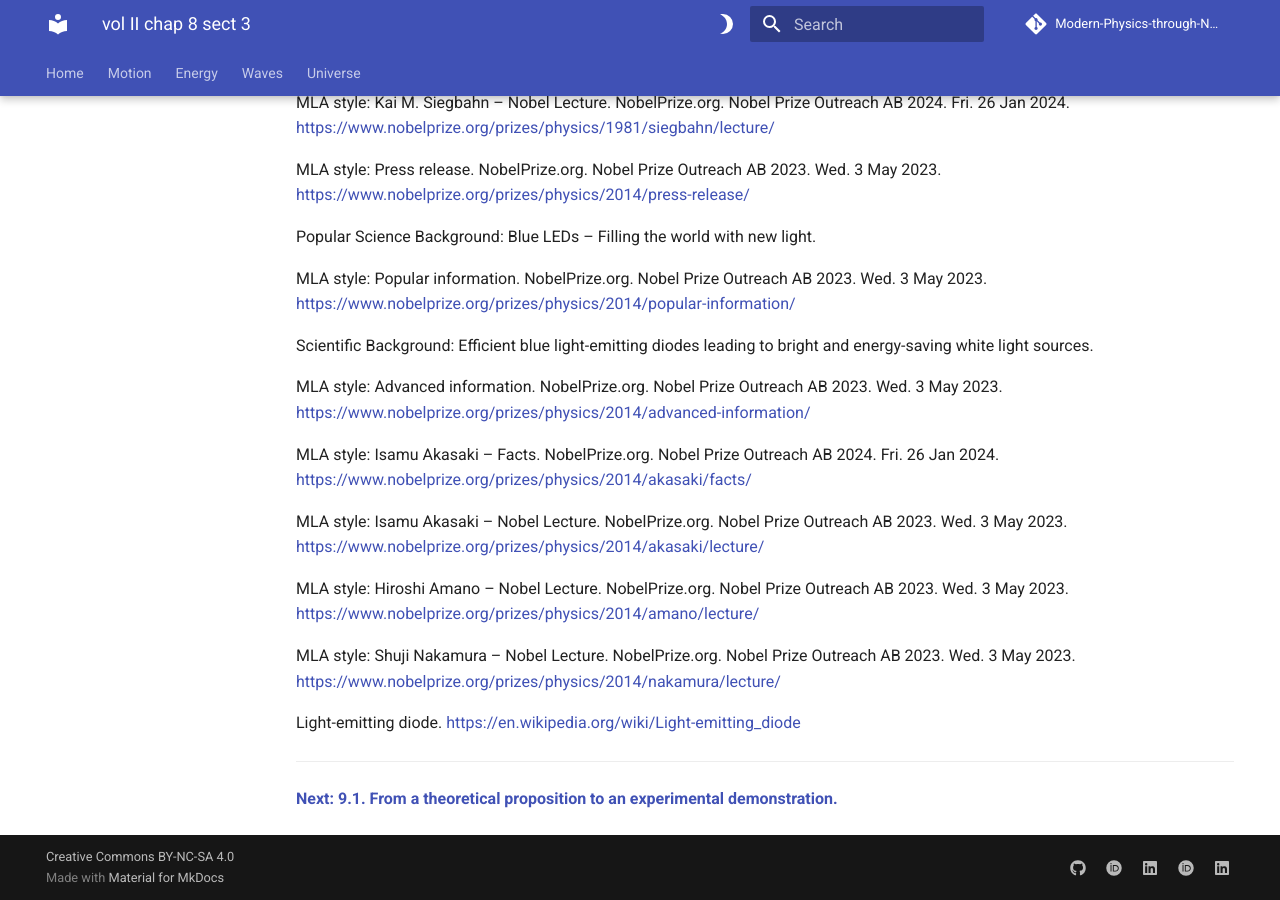
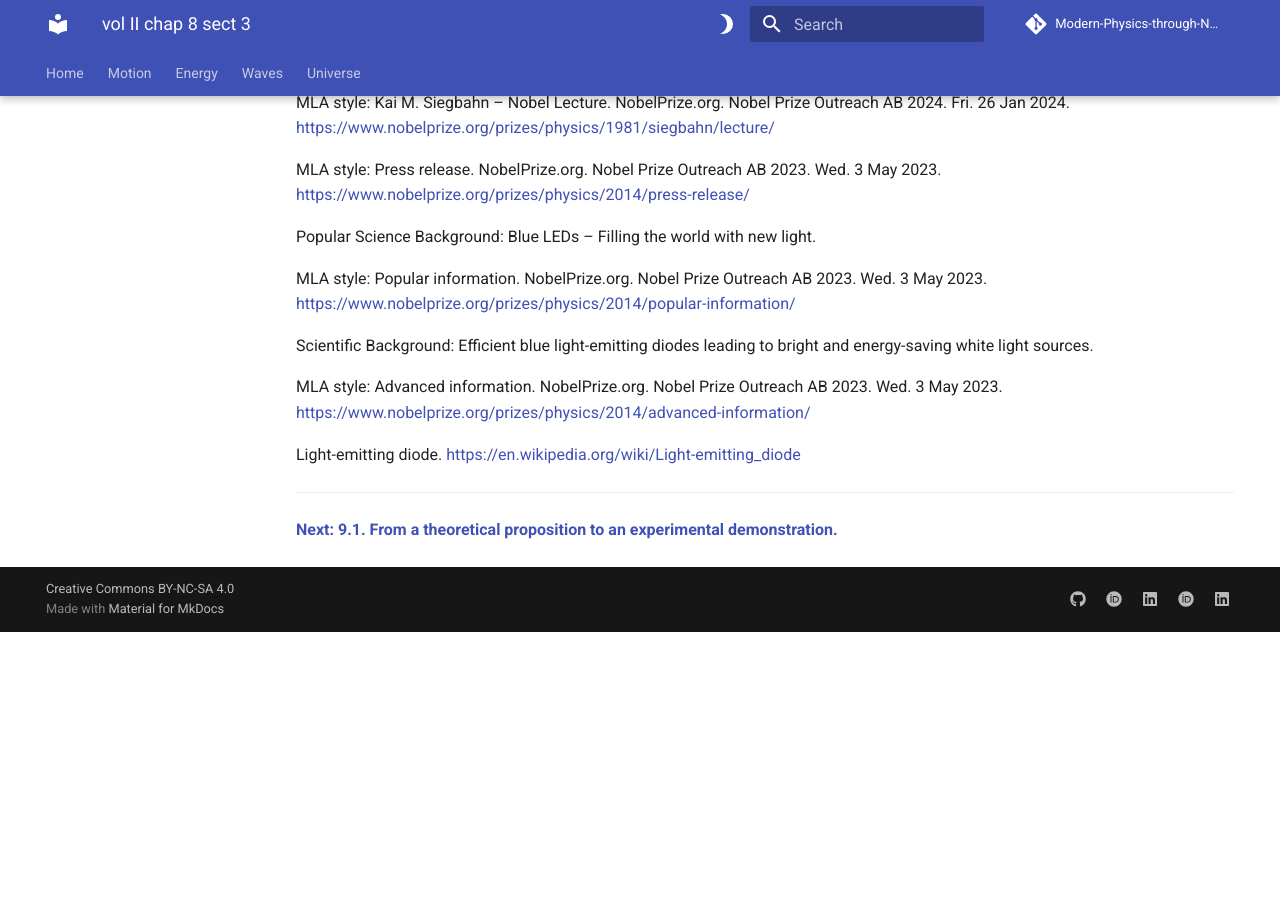
Before and after one commit to modphysnobel/modphysnobel.github.io, an MkDocs documentation site: the page built from docs/vol-II/vol-II-chap-8-sect-3.md, in a window 1280 px wide and 900 px high, scrolled down 4404 px. Built offline with MkDocs 1.6.1 and Material for MkDocs 9.7.7, drawn with Linux system fonts in a browser that asks for light colours; some web fonts are replaced; comment, search, counter and statistics services are not loaded; after the commit the page ends 5036 px from its top, so only the background shows below that.

Commit message:
Update vol-II-chap-8-sect-3.md

```diff
--- a/docs/vol-II/vol-II-chap-8-sect-3.md
+++ b/docs/vol-II/vol-II-chap-8-sect-3.md
@@ -267,14 +267,6 @@
 
 MLA style: Advanced information. NobelPrize.org. Nobel Prize Outreach AB 2023. Wed. 3 May 2023. <https://www.nobelprize.org/prizes/physics/2014/advanced-information/>
 
-MLA style: Isamu Akasaki – Facts. NobelPrize.org. Nobel Prize Outreach AB 2024. Fri. 26 Jan 2024. https://www.nobelprize.org/prizes/physics/2014/akasaki/facts/
-
-MLA style: Isamu Akasaki – Nobel Lecture. NobelPrize.org. Nobel Prize Outreach AB 2023. Wed. 3 May 2023. https://www.nobelprize.org/prizes/physics/2014/akasaki/lecture/
-
-MLA style: Hiroshi Amano – Nobel Lecture. NobelPrize.org. Nobel Prize Outreach AB 2023. Wed. 3 May 2023. <https://www.nobelprize.org/prizes/physics/2014/amano/lecture/>
-
-MLA style: Shuji Nakamura – Nobel Lecture. NobelPrize.org. Nobel Prize Outreach AB 2023. Wed. 3 May 2023. https://www.nobelprize.org/prizes/physics/2014/nakamura/lecture/
-
 Light-emitting diode. <https://en.wikipedia.org/wiki/Light-emitting_diode>
 
 ***
```
